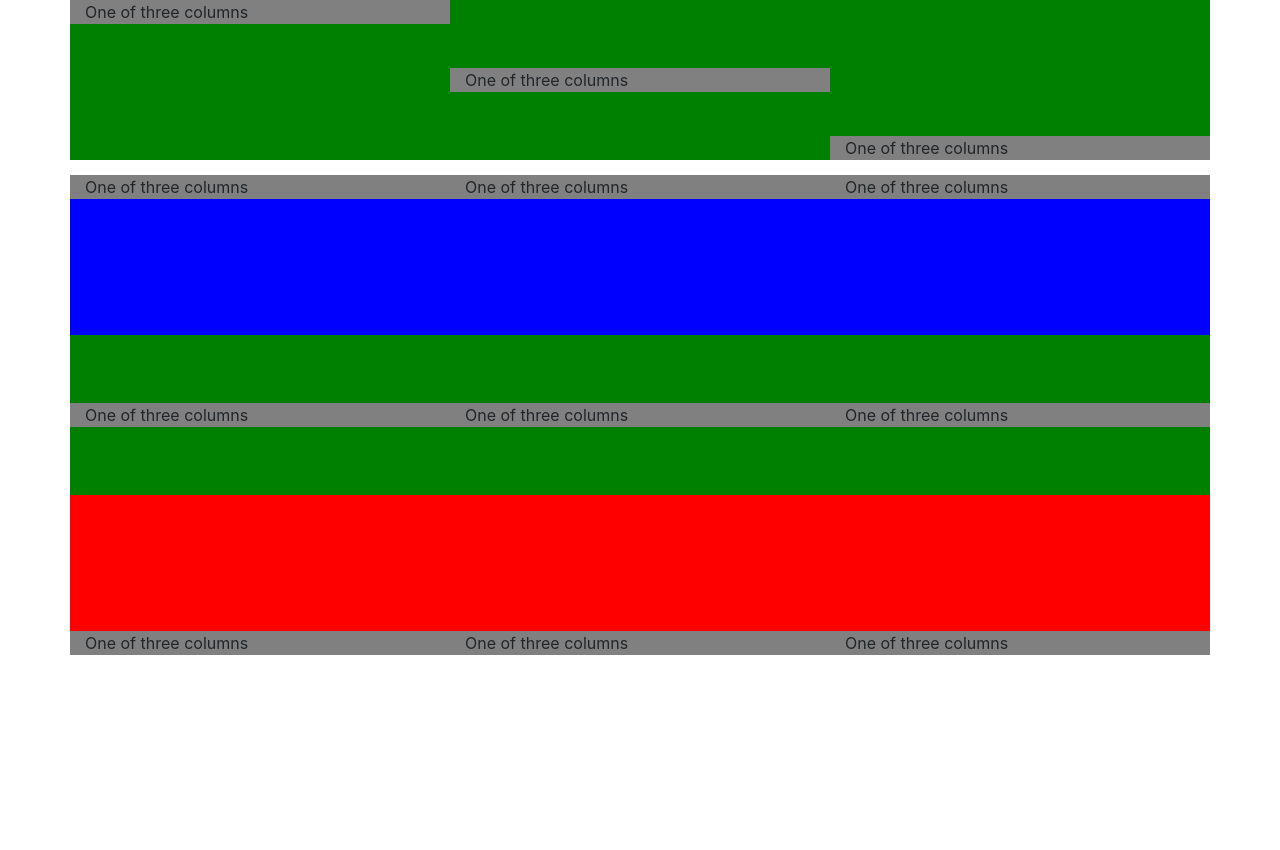
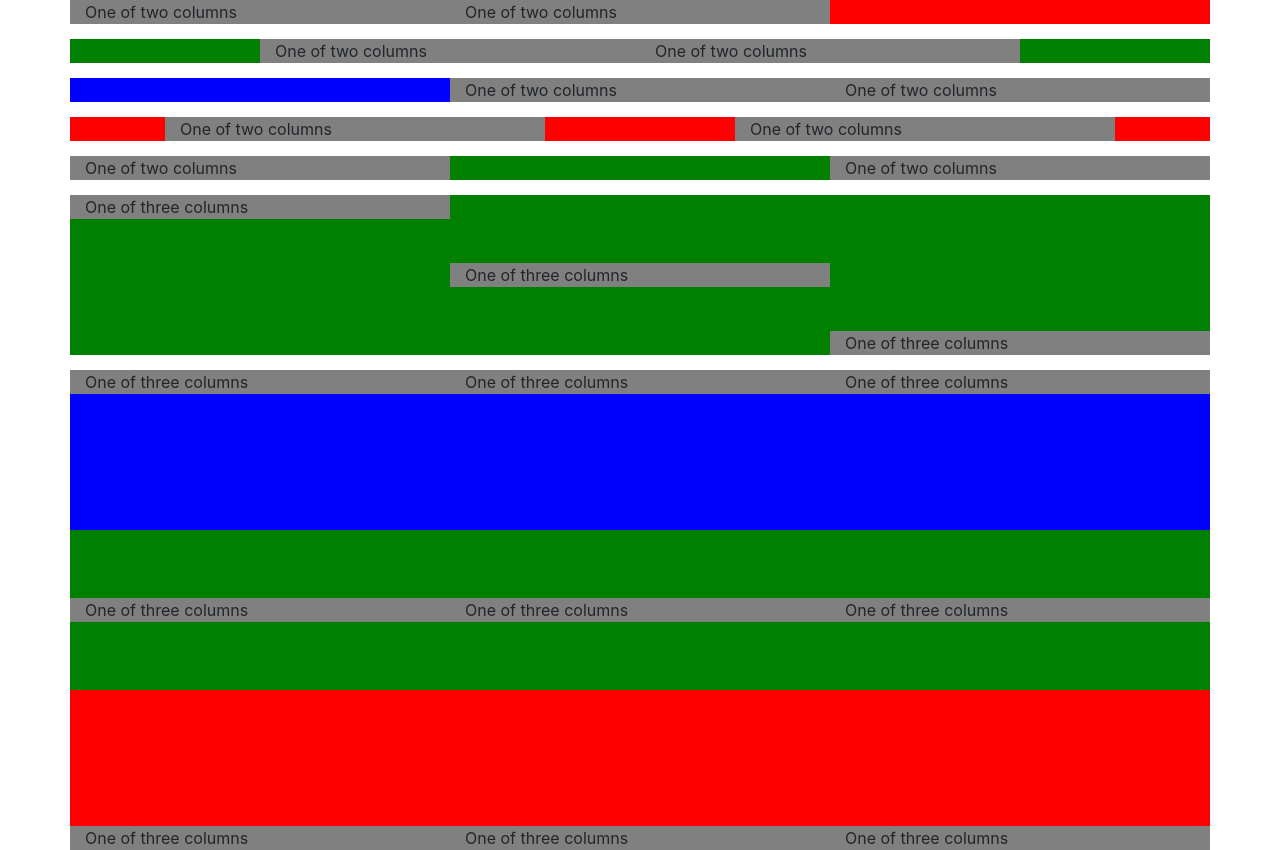
Before and after one commit to raymondSeger/test-bootstrap4, a website: page index.html in a window 1280 px wide. Before the commit the page ends 800 px from the top, so only its background shows below. Drawn offline with nearby package versions, Linux system fonts and the light colour scheme.

Commit message:
Horizontal alignment
Horizontal alignment for rows

```diff
--- a/index.html
+++ b/index.html
@@ -13,6 +13,48 @@
 
 
 <div class="container">
+
+
+    <div class="row justify-content-start" style="background-color: red; margin-bottom: 15px;">
+        <div class="col-4" style="background-color: grey;">
+            One of two columns
+        </div>
+        <div class="col-4" style="background-color: grey;">
+            One of two columns
+        </div>
+    </div>
+    <div class="row justify-content-center" style="background-color: green; margin-bottom: 15px;">
+        <div class="col-4" style="background-color: grey;">
+            One of two columns
+        </div>
+        <div class="col-4" style="background-color: grey;">
+            One of two columns
+        </div>
+    </div>
+    <div class="row justify-content-end" style="background-color: blue; margin-bottom: 15px;">
+        <div class="col-4" style="background-color: grey;">
+            One of two columns
+        </div>
+        <div class="col-4" style="background-color: grey;">
+            One of two columns
+        </div>
+    </div>
+    <div class="row justify-content-around" style="background-color: red; margin-bottom: 15px;">
+        <div class="col-4" style="background-color: grey;">
+            One of two columns
+        </div>
+        <div class="col-4" style="background-color: grey;">
+            One of two columns
+        </div>
+    </div>
+    <div class="row justify-content-between" style="background-color: green; margin-bottom: 15px;">
+        <div class="col-4" style="background-color: grey;">
+            One of two columns
+        </div>
+        <div class="col-4" style="background-color: grey;">
+            One of two columns
+        </div>
+    </div>
 
 
     <div class="row" style="min-height: 10rem; background-color: green; margin-bottom: 15px;">
```
